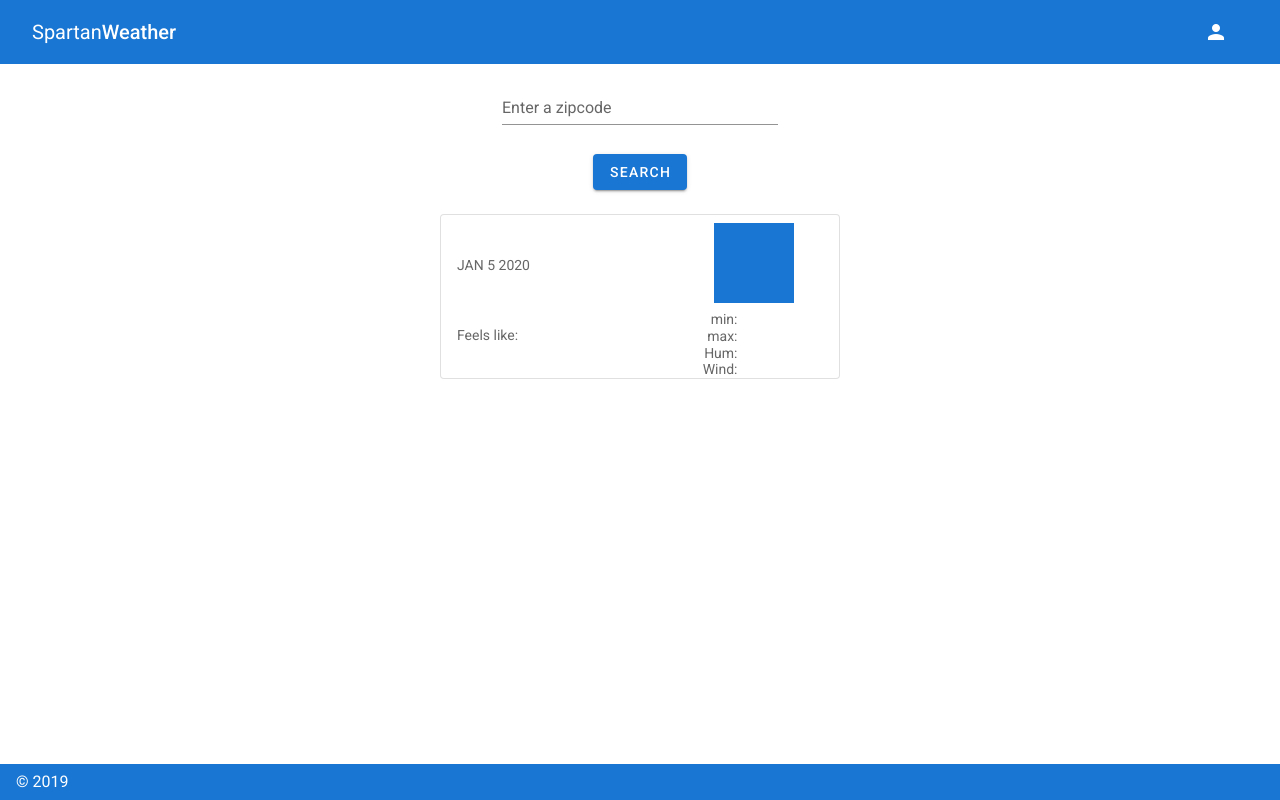
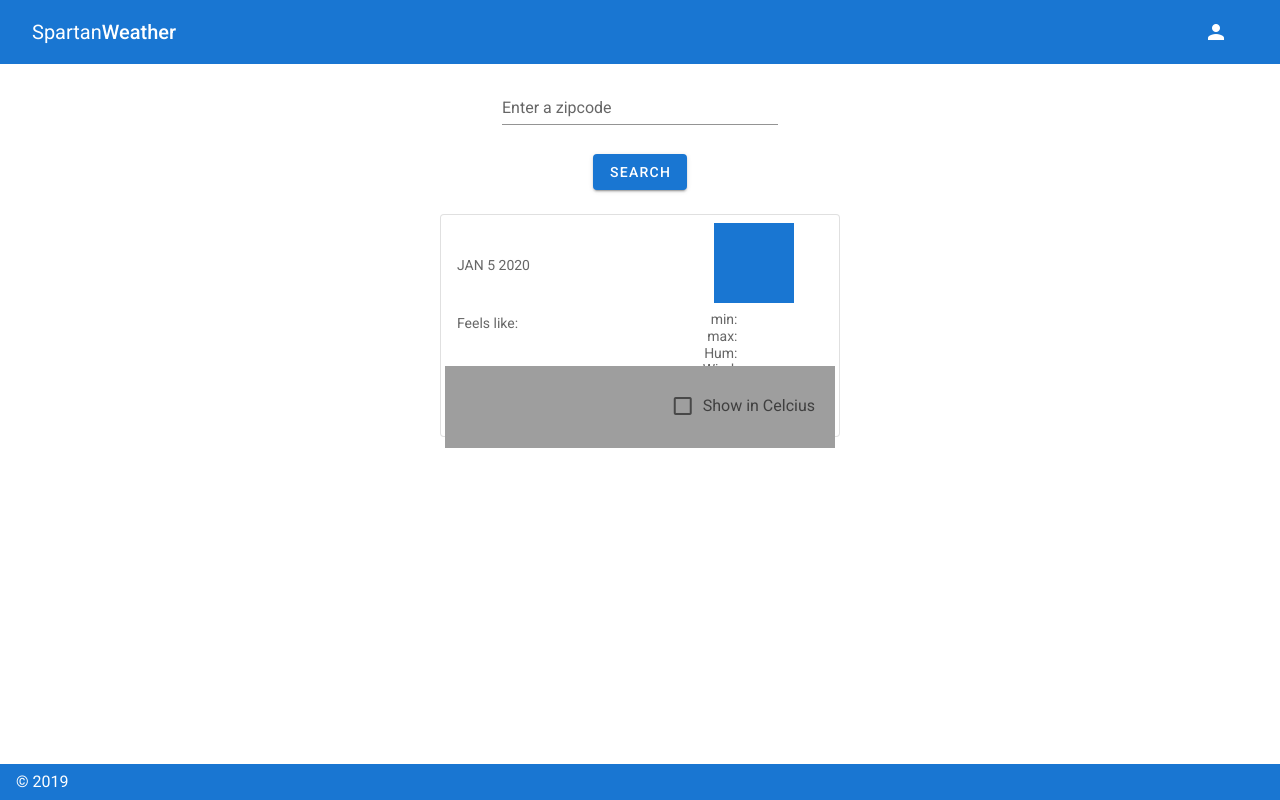
Before and after one commit to jjvaz25/weather-app-vue, a Vue app in the folder weather-app/: page / in a window 1280 px wide. Built offline with nearby package versions, Linux system fonts and the light colour scheme.

Commit message:
display all important data to screen

```diff
--- a/weather-app/src/components/Weather.vue
+++ b/weather-app/src/components/Weather.vue
@@ -44,7 +44,7 @@
         <v-list-item>
           <v-row>
             <v-col>
-            <v-list-item-content>
+              <v-list-item-content class="pt-0">
                 <v-list-item-title class="headline mb-1 text-wrap">{{ this.weatherInfo.temp }}</v-list-item-title>
                 <v-list-item-subtitle>Feels like: {{ this.weatherInfo.feelsLike }}</v-list-item-subtitle>
               </v-list-item-content>
@@ -63,6 +63,16 @@
             </v-col>
           </v-row>
         </v-list-item>
+        <v-list-item>
+          <v-row class="py-0 grey lighten--4" >
+            <v-col cols="12" class="py-0">
+              <v-card-actions>
+                <v-spacer></v-spacer>
+                <v-checkbox v-model="inCelcius" label="Show in Celcius"></v-checkbox>
+              </v-card-actions>
+            </v-col>
+          </v-row>
+        </v-list-item>
       </v-card>
     </v-container>
   </div>
@@ -76,7 +86,8 @@ export default {
   data() {
     return {
       zipcode: '',
-      weatherInfo: {}
+      weatherInfo: {},
+      inCelcius: false,
     }
   },
 
@@ -95,8 +106,8 @@ export default {
         humidity: data['main']['humidity'],
         wind: data['wind']['speed'],
         country: data['sys']['country'],
-        sunrise: new Date(data['sys']['sunrise']),
-        sunset: new Date(data['sys']['sunset']),
+        sunrise: data['sys']['sunrise'],
+        sunset: data['sys']['sunset'],
         name: data['name']
       }
       this.weatherInfo = weatherObject
```
Lines whose indentation alone changed are shown as unchanged.
